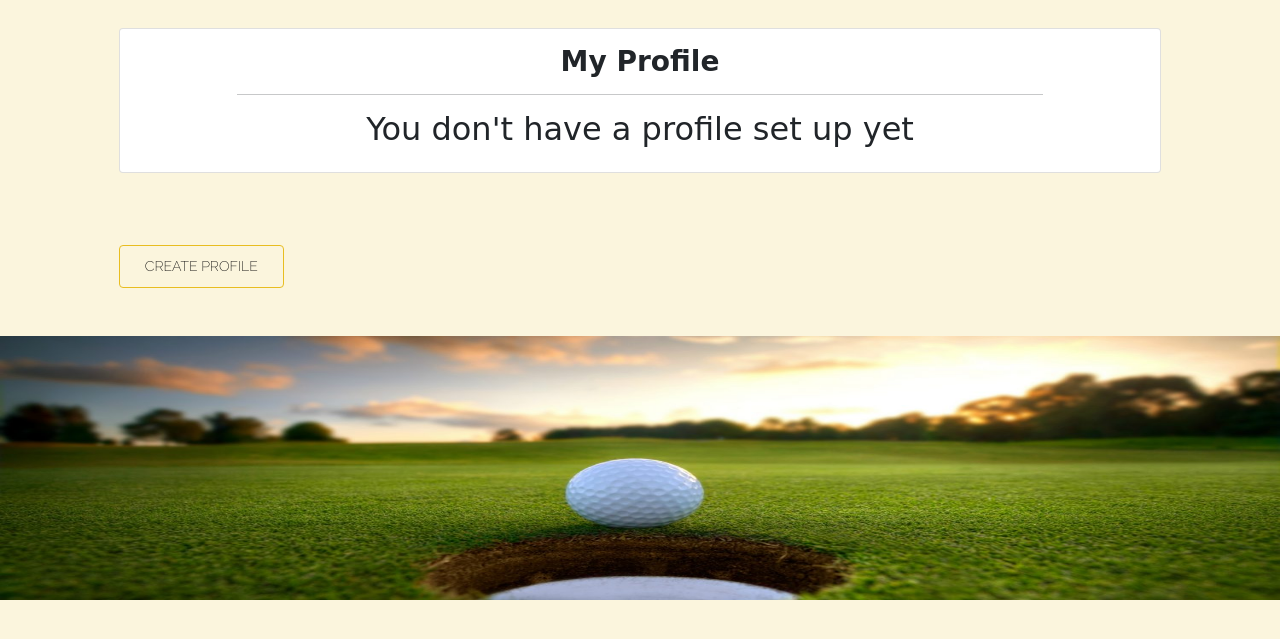
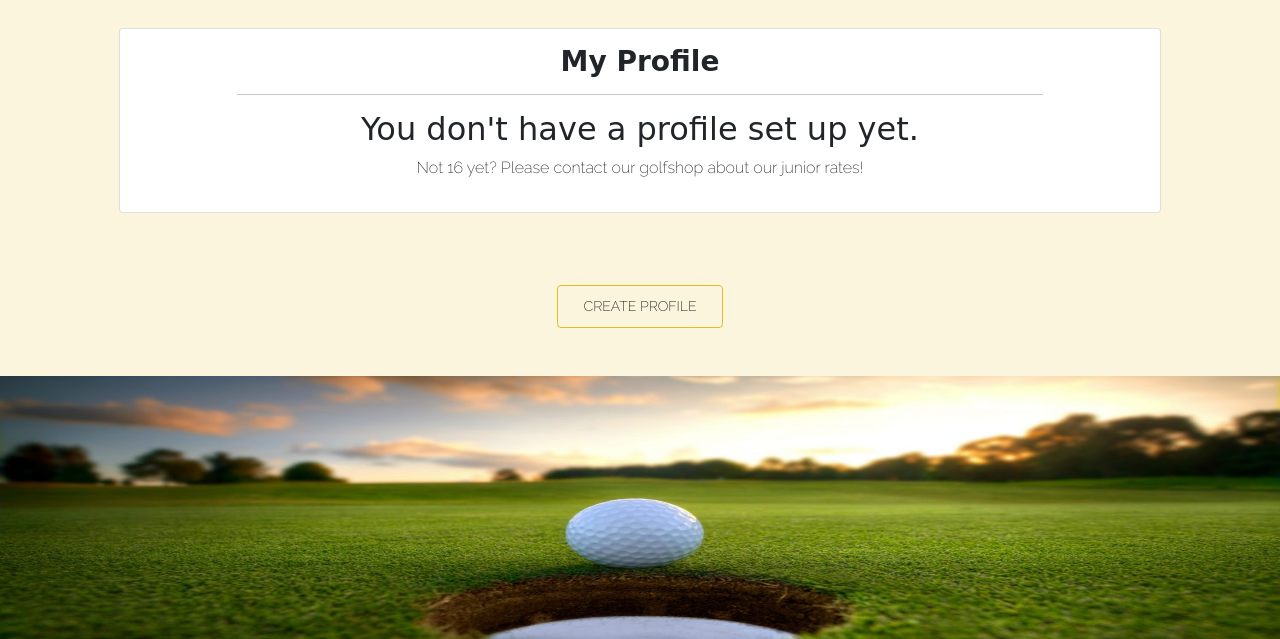
Before and after one commit to AdamPillis/HighDunes, a Django app: page /user_profile/profile/ in a window 1280 px wide. Shown: the part 52-691 px from the top of the page. Run offline with Django 3.2, Linux system fonts and the light colour scheme; the visitor is signed in with stand-in values (Sample User, id 1); some web fonts are replaced.

```diff
--- a/templates/index.html
+++ b/templates/index.html
@@ -16,8 +16,8 @@ interacting with the site user -->
                 <div class="text-center">
                     <!-- Darkend box to include clear content and button style-->
                     <h1 class="mb-2 p-2 text-white">Welcome Golfers!</h1>
-                    <h2 class="mb-2 p-2 text-white">Easter rates are now available at €50.00 PP until 30th of April. Sign In above to request a tee time</h2>
-                    <h4 class="p-2 text-white">Not a member with our site? Sign up below in less than 2 minutes!</h4>
+                    <h2 class="mb-2 p-2 text-white">Easter rates are now available at €50.00 PP until 30th of April. Sign In above to request a tee time.</h2>
+                    <h4 class="p-2 text-white">Not a member with our site? Sign up below in less than 2 minutes! Our only requirement is that you are over 16!</h4>
 
                     <a class="btn btn-hover mx-auto text-decoration-none text-white" href="{% url 'account_signup' %}">Sign Up</a>
                 </div>
--- a/templates/review_page.html
+++ b/templates/review_page.html
@@ -135,6 +135,10 @@
             </div>
         </div>
     </div>
+    <!-- button to return user to home page -->
+    <div class="text-center">
+        <a class="btn btn-hover text-decoration-none" href="{% url 'home' %}">Back To Home</a>
+    </div>
 </div>
 
 {% endblock%}
--- a/templates/update_profile.html
+++ b/templates/update_profile.html
@@ -10,7 +10,7 @@
             <form method="POST">
                 {% csrf_token %}
                 {{ p_form|crispy }}
-                <div class="center">
+                <div class="text-center">
                     <button class="btn btn-hover form-button" type="submit">Update</button>
                 </div>
             </form>
@@ -19,7 +19,7 @@
     </div>
     <!-- image displayed below form -->
     <div class="row">
-        <div class="col-md-12 form-img">
+        <div class="col-md-10 form-img">
             <img src="{% static 'images/update_profile.jpg' %}" alt="Golf Dunes and hills" class="profile-img">
         </div>
     </div>
--- a/templates/view_profile.html
+++ b/templates/view_profile.html
@@ -14,7 +14,8 @@
                         <hr>
                         <!-- if user profile's first name is empty (has not updated the empty profile) -->
                         {% if user.profile.first_name == "" %}
-                        <h2 class="text-center">You don't have a profile set up yet</h2>
+                        <h2 class="text-center">You don't have a profile set up yet.</h2>
+                        <p class="text-center">Not 16 yet? Please contact our golfshop about our junior rates!</p>
                         <!-- else display all the details entered below -->
                         {% else %}
                         <h5>My Personal Details</h5>
@@ -39,9 +40,11 @@
                 </div>
                 <!-- if the user has not created a profile yet, display button which is linked with create profile view function -->
                 {% if user.profile.first_name == "" %}
-                <a class="text-decoration-none" href="{% url 'user_update_profile' %}">
-                    <button class="btn btn-hover mx-auto mt-5 mb-5">Create Profile</button>
-                </a>
+                <div class="text-center">
+                    <a class="text-decoration-none btn btn-hover mt-5 mb-5" href="{% url 'user_update_profile' %}">
+                        Create Profile
+                    </a>
+                </div>
                 <!-- else allow them to see the update button which has the same link as above -->
                 {% else %}
                 <div class="mt-4 mb-3 text-center">
```
